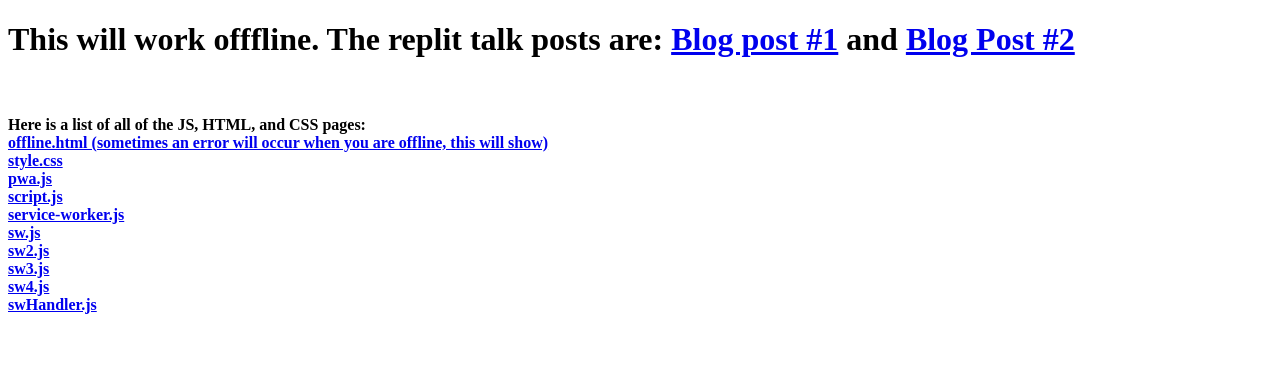
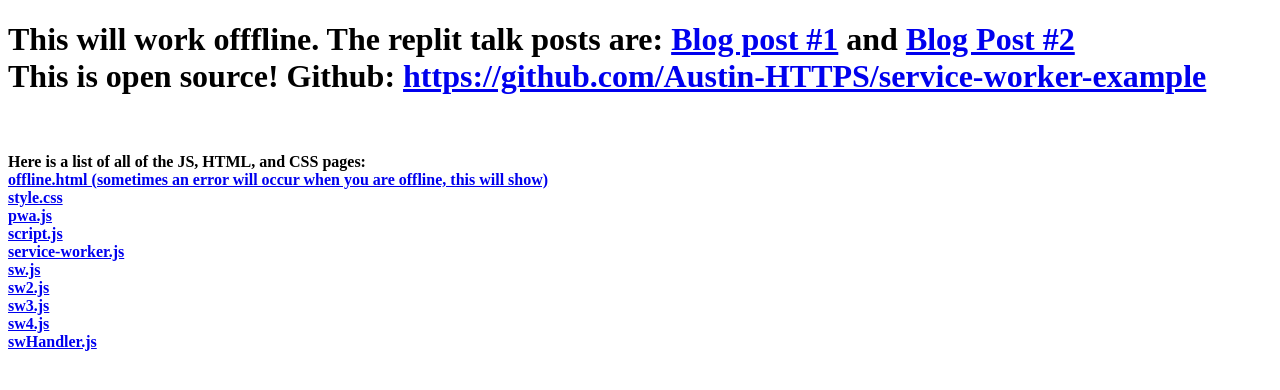
Before and after one commit to Austin-HTTPS/service-worker-example, a plain HTML site: page index.html in a window 1280 px wide. Drawn offline with Linux system fonts and the light colour scheme.

Commit message:
Updated #2 3/20/22

```diff
--- a/index.html
+++ b/index.html
@@ -9,7 +9,9 @@
     <script src="sw4.js"></script>
   </head>
   <body>
-    <h1>This will work offfline. The replit talk posts are: <a href="https://replit.com/talk/learn/How-to-make-your-website-work-offline-with-Service-Workers/111868">Blog post #1</a> and <a href="https://replit.com/talk/learn/Battle-of-the-workers-Service-workers-vs-Web-workers-what-are-they-and-what-do-they-do/83254">Blog Post #2</a></h1>
+    <h1>This will work offfline. The replit talk posts are: <a href="https://replit.com/talk/learn/How-to-make-your-website-work-offline-with-Service-Workers/111868">Blog post #1</a> and <a href="https://replit.com/talk/learn/Battle-of-the-workers-Service-workers-vs-Web-workers-what-are-they-and-what-do-they-do/83254">Blog Post #2</a></br>
+    This is open source! Github: <a href="https://github.com/Austin-HTTPS/service-worker-example">https://github.com/Austin-HTTPS/service-worker-example</a>
+    </h1>
       <h4>
       <br><br>Here is a list of all of the JS, HTML, and CSS pages:<br>
       <a href="offline.html">offline.html (sometimes an error will occur when you are offline, this will show)</a></a><br>
```
